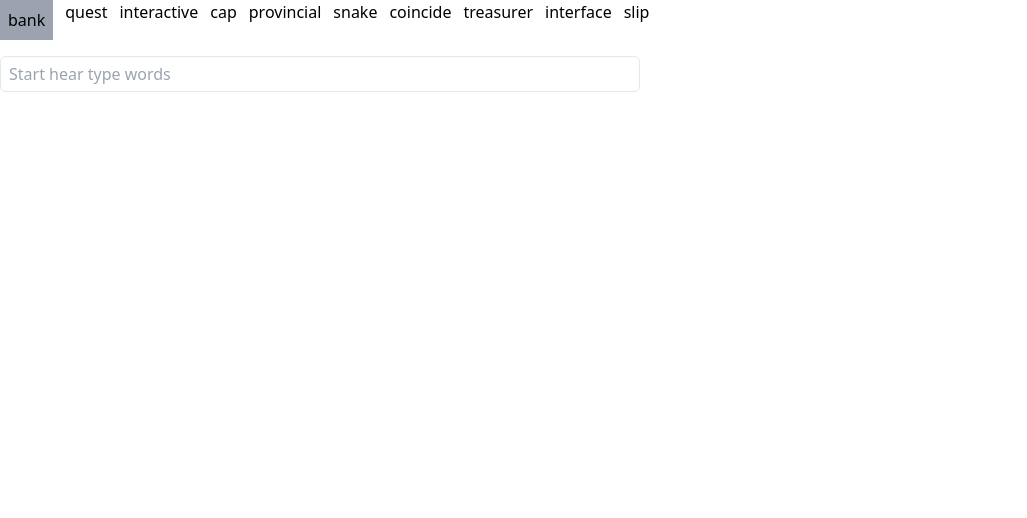
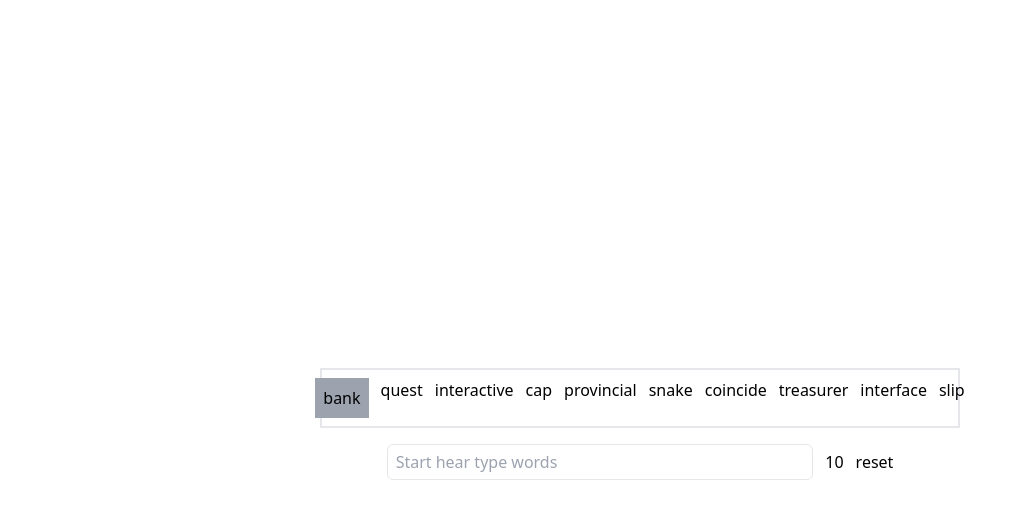
Before and after one commit to iamir4g/words-game, a React (Create React App) app: page / in a window 1280 px wide. Shown: the top 518 px of the page, without its empty margins (0-1027 px from the left). Built offline with nearby package versions, Linux system fonts and the light colour scheme.

Commit message:
feat: :art: added timer

```diff
--- a/src/App.tsx
+++ b/src/App.tsx
@@ -1,4 +1,4 @@
-import React, { useEffect, useState } from "react";
+import React, { useEffect, useRef, useState } from "react";
 
 import "./index.css";
 
@@ -24,12 +24,15 @@ function App() {
   ]);
 
   const [inputValue, setInputValue] = useState<string>("");
-  const [answers, setAnswers] = useState<inputWords[]>([]);
   const [counter, setCounter] = useState<number>(0);
+  const [timer, setTimer] = useState<number>(10);
+  const [disableInput, setDisableInput] = useState<boolean>(false);
+  const flipInterval = useRef<ReturnType<typeof setInterval> | null>(null);
 
-  const [istyping, setIsTyping] = useState<boolean>(true);
   const checkword = (value: string) => {
-    // console.log(value);
+    if (flipInterval.current === null) {
+      startTimer();
+    }
     setInputValue(value);
     if (value.includes(" ")) {
       const wordIsOk = words[counter].word === value.trimEnd();
@@ -42,33 +45,52 @@ function App() {
       };
       setWords(updatedWords);
       setCounter(counter + 1);
-
-      console.log(words);
       setInputValue("");
     } else {
-      console.log(
-        words[counter].word.slice(0, value.trim().length) === value.trim()
-      );
       const updatedWords = [...words];
-
       updatedWords[counter] = {
         ...updatedWords[counter],
         isTypingTrue:
           words[counter].word.slice(0, value.trim().length) === value.trim(),
       };
       setWords(updatedWords);
-      // setIsTyping(
-      //   words[counter].word.slice(0, value.trim().length) === value.trim()
-      // );
-      // setIsTyping(words[counter].word.includes(value.trim()));
     }
   };
 
-  useEffect(() => {}, [counter]);
+  useEffect(() => {
+    if (timer <= 0) {
+      if (flipInterval.current) {
+        clearInterval(flipInterval.current);
+        flipInterval.current = null;
+        setDisableInput(true);
+      }
+    }
+  }, [counter, disableInput, timer]);
+
+  const handleReset = () => {
+    setInputValue("");
+    const updatedWords: inputWords[] = words.map((item) => {
+      return { ...item, status: "Notcheck", isTypingTrue: true };
+    });
+    setWords(updatedWords);
+    setCounter(0);
+    if (flipInterval.current) {
+      clearInterval(flipInterval.current);
+      flipInterval.current = null;
+    }
+    setTimer(10);
+    setDisableInput(false);
+  };
+
+  const startTimer = () => {
+    flipInterval.current = setInterval(() => {
+      setTimer((old) => old - 1);
+    }, 1000);
+  };
 
   return (
-    <div className="w-full">
-      <div className="flex flex-row gap-x-3 w-full">
+    <div className="w-full flex flex-col justify-center items-center mt-6 h-screen ">
+      <div className="flex flex-row gap-x-3 w-1/2 justify-center border-2 p-2">
         {words.map((item, index) => {
           return (
             <p
@@ -88,20 +110,20 @@ function App() {
           );
         })}
       </div>
-      {/* <div>
-        {words.map((item, index) =>
-          answers[index] === item ? <p>true</p> : <p>false</p>
-        )}
-      </div> */}
+      <div className="flex flex-row gap-x-3 mt-4 w-full items-center justify-center">
         <input
           type="text"
-        className="border rounded-md mt-4 h-9 px-2 w-1/2"
+          className="border rounded-md w-1/3 h-9 px-2 "
           placeholder="Start hear type words"
           onChange={(e) => {
             checkword(e.target.value);
           }}
+          disabled={disableInput}
           value={inputValue}
         />
+        <p className="bg-">{disableInput ? "time is over" : timer}</p>
+        <button onClick={() => handleReset()}>reset</button>{" "}
+      </div>
     </div>
   );
 }
```
Lines whose indentation alone changed are shown as unchanged.
